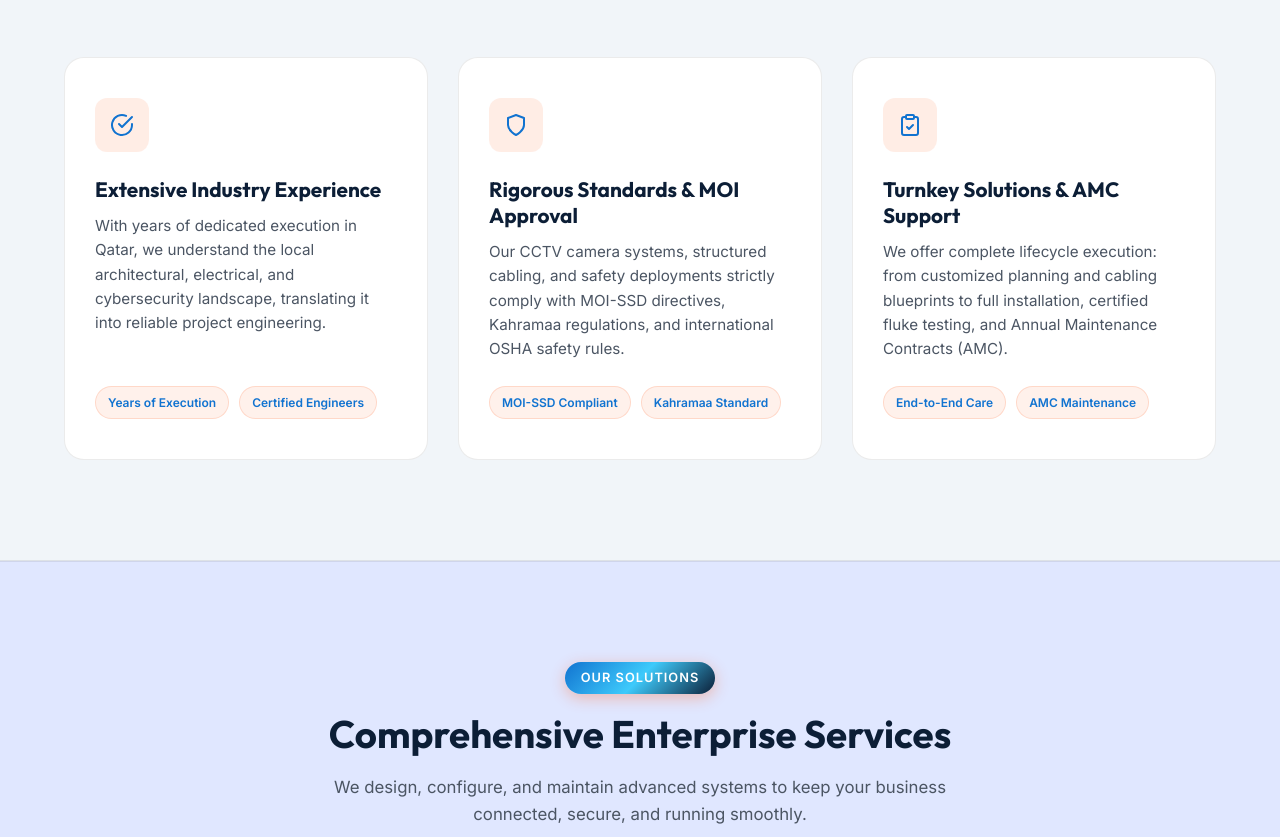
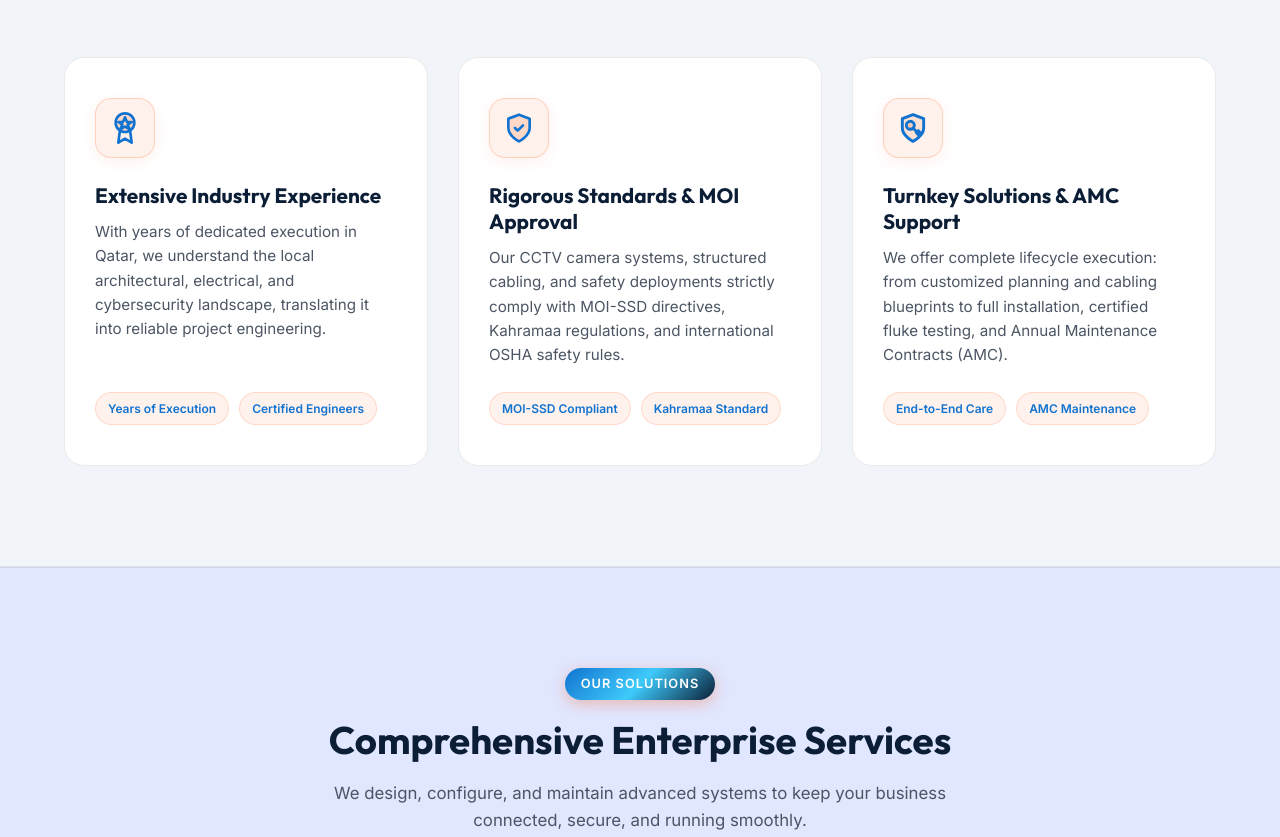
Before and after one commit to sowmyachinthala789-maker/spectron_IT, a website built with Vite: page index.html in a window 1280 px wide. Shown: the part 1886-2723 px from the top of the page. Built offline with nearby package versions, Linux system fonts and the light colour scheme.

Commit message:
Updated updated why we choose us section

```diff
--- a/index.html
+++ b/index.html
@@ -209,7 +209,11 @@
           <!-- Card 1: Experience -->
           <div class="why-card">
             <div class="why-icon-box">
-              <svg xmlns="http://www.w3.org/2000/svg" width="24" height="24" viewBox="0 0 24 24" fill="none" stroke="currentColor" stroke-width="2" stroke-linecap="round" stroke-linejoin="round"><path d="M22 11.08V12a10 10 0 1 1-5.93-9.14"/><polyline points="22 4 12 14.01 9 11.01"/></svg>
+              <svg xmlns="http://www.w3.org/2000/svg" width="32" height="32" viewBox="0 0 24 24" fill="none" stroke="currentColor" stroke-width="2" stroke-linecap="round" stroke-linejoin="round">
+                <circle cx="12" cy="8" r="7" fill="rgba(255, 77, 0, 0.15)"/>
+                <polyline points="8.21 13.89 7 23 12 20 17 23 15.79 13.88"/>
+                <polygon points="12 4 13.5 7.5 17 7.5 14 9.5 15.5 13 12 11 8.5 13 10 9.5 7 7.5 10.5 7.5"/>
+              </svg>
             </div>
             <h3 class="why-card-title">Extensive Industry Experience</h3>
             <p class="why-card-desc">With years of dedicated execution in Qatar, we understand the local architectural, electrical, and cybersecurity landscape, translating it into reliable project engineering.</p>
@@ -222,7 +226,10 @@
           <!-- Card 2: Regulatory Compliance -->
           <div class="why-card">
             <div class="why-icon-box">
-              <svg xmlns="http://www.w3.org/2000/svg" width="24" height="24" viewBox="0 0 24 24" fill="none" stroke="currentColor" stroke-width="2" stroke-linecap="round" stroke-linejoin="round"><path d="M12 22s8-4 8-10V5l-8-3-8 3v7c0 6 8 10 8 10z"/></svg>
+              <svg xmlns="http://www.w3.org/2000/svg" width="32" height="32" viewBox="0 0 24 24" fill="none" stroke="currentColor" stroke-width="2" stroke-linecap="round" stroke-linejoin="round">
+                <path d="M12 22s8-4 8-10V5l-8-3-8 3v7c0 6 8 10 8 10z" fill="rgba(255, 77, 0, 0.15)"/>
+                <path d="m9 12 2 2 4-4"/>
+              </svg>
             </div>
             <h3 class="why-card-title">Rigorous Standards &amp; MOI Approval</h3>
             <p class="why-card-desc">Our CCTV camera systems, structured cabling, and safety deployments strictly comply with MOI-SSD directives, Kahramaa regulations, and international OSHA safety rules.</p>
@@ -235,7 +242,11 @@
           <!-- Card 3: End-to-End Turnkey Delivery -->
           <div class="why-card">
             <div class="why-icon-box">
-              <svg xmlns="http://www.w3.org/2000/svg" width="24" height="24" viewBox="0 0 24 24" fill="none" stroke="currentColor" stroke-width="2" stroke-linecap="round" stroke-linejoin="round"><rect width="8" height="4" x="8" y="2" rx="1" ry="1"/><path d="M16 4h2a2 2 0 0 1 2 2v14a2 2 0 0 1-2 2H6a2 2 0 0 1-2-2V6a2 2 0 0 1 2-2h2"/><path d="m9 14 2 2 4-4"/></svg>
+              <svg xmlns="http://www.w3.org/2000/svg" width="32" height="32" viewBox="0 0 24 24" fill="none" stroke="currentColor" stroke-width="2.2" stroke-linecap="round" stroke-linejoin="round">
+                <path d="M12 22s8-4 8-10V5l-8-3-8 3v7c0 6 8 10 8 10z" fill="rgba(255, 77, 0, 0.1)"/>
+                <circle cx="10" cy="10" r="3" fill="rgba(255, 77, 0, 0.15)"/>
+                <path d="m12 12 5 5M16 14l1.5 1.5M14.5 15.5l1.5 1.5"/>
+              </svg>
             </div>
             <h3 class="why-card-title">Turnkey Solutions &amp; AMC Support</h3>
             <p class="why-card-desc">We offer complete lifecycle execution: from customized planning and cabling blueprints to full installation, certified fluke testing, and Annual Maintenance Contracts (AMC).</p>
--- a/src/style.css
+++ b/src/style.css
@@ -2335,21 +2335,26 @@ a {
 }
 
 .why-icon-box {
-  width: 54px;
-  height: 54px;
-  border-radius: 12px;
-  background: rgba(255, 77, 0, 0.1);
+  width: 60px;
+  height: 60px;
+  border-radius: 16px;
+  background: rgba(255, 77, 0, 0.08);
   color: var(--primary);
   display: flex;
   align-items: center;
   justify-content: center;
   margin-bottom: 24px;
-  transition: all var(--transition-fast);
+  border: 1.5px solid rgba(255, 77, 0, 0.2);
+  box-shadow: 0 4px 15px rgba(255, 77, 0, 0.08);
+  transition: all var(--transition-normal);
 }
 
 .why-card:hover .why-icon-box {
   background: var(--primary);
   color: #ffffff;
+  border-color: var(--primary);
+  box-shadow: 0 8px 25px rgba(255, 77, 0, 0.35);
+  transform: translateY(-2px) scale(1.05);
 }
 
 .why-card-title {
```
